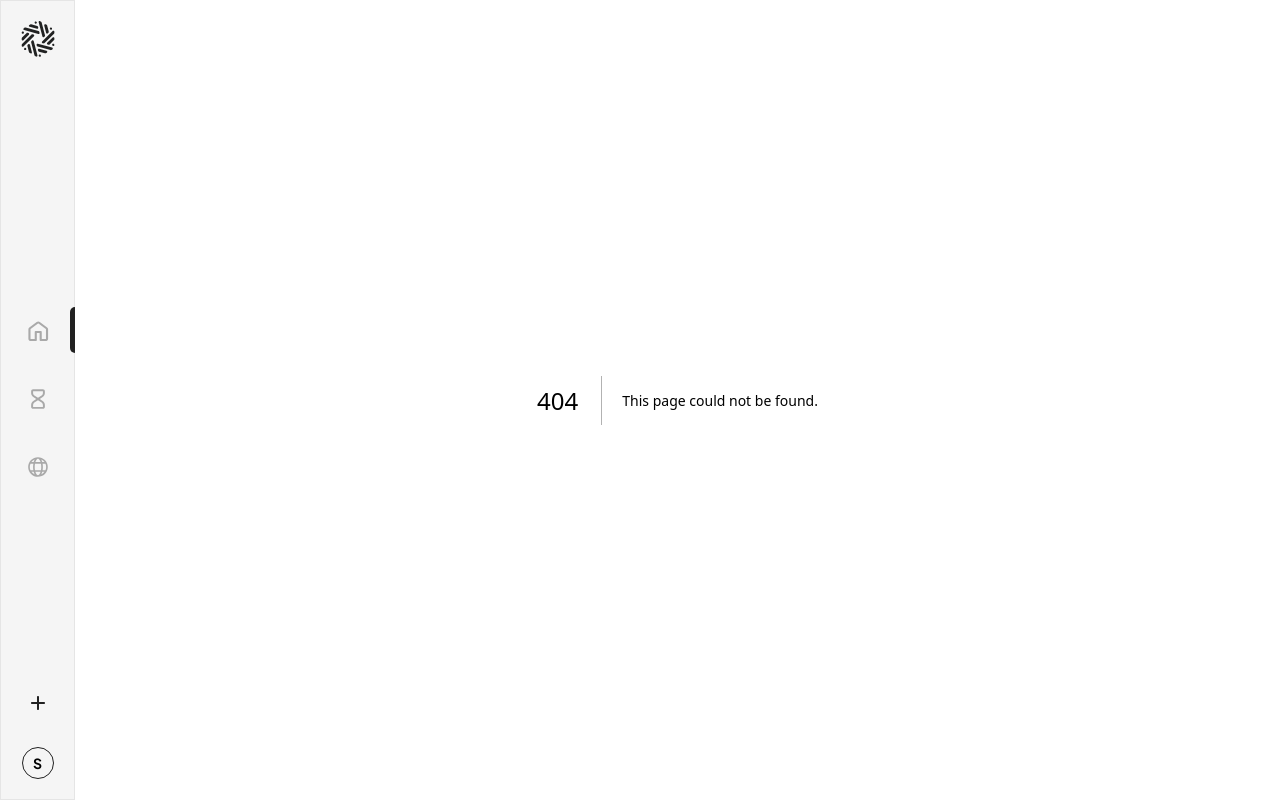
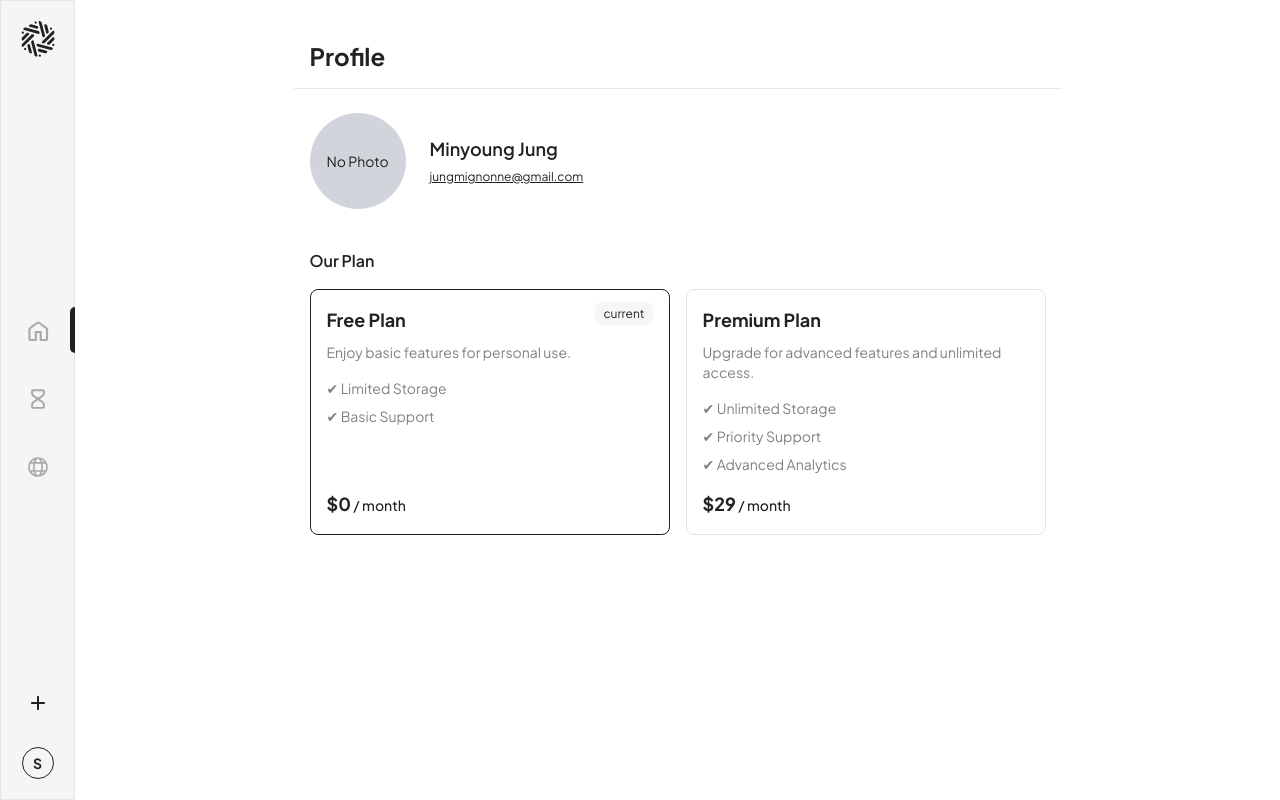
Before and after one commit to minniejung/sentient-front-minyoung, a Next.js app: page /profile in a window 1280 px wide. Before the commit this address had no page. Built offline with nearby package versions, Linux system fonts and the light colour scheme.

Commit message:
feat: add discover, profile page

```diff
--- /dev/null
+++ b/src/app/discover/page.tsx
@@ -0,0 +1,11 @@
+import { PageLayout } from '@/components/layouts/PageLayout'
+
+export const metadata = {
+	title: 'Discover',
+}
+
+const DiscoverPage = () => {
+	return <PageLayout>Discover page</PageLayout>
+}
+
+export default DiscoverPage
--- /dev/null
+++ b/src/app/profile/page.tsx
@@ -0,0 +1,89 @@
+import { PageLayout } from '@/components/layouts/PageLayout'
+import { cn } from '@/utils/helpers/cn'
+
+export const metadata = {
+	title: 'Profile',
+}
+
+const ProfilePage = () => {
+	return (
+		<PageLayout>
+			<div className='flex h-full w-full flex-col items-start gap-6 overflow-y-auto md:py-6'>
+				<div className='flex w-full flex-row gap-3 border-b p-4'>
+					<h1 className='text-2xl font-bold'>Profile</h1>
+				</div>
+
+				<div className='flex items-center space-x-6 px-4'>
+					<div className='flex h-24 w-24 items-center justify-center overflow-hidden rounded-full bg-gray-300'>
+						<span className='text-sm'>No Photo</span>
+					</div>
+
+					<div>
+						<h2 className='text-lg font-semibold'>Minyoung Jung</h2>
+
+						<a href='mailto:jungmignonne@gmail.com' className='text-xs text-secondary underline'>
+							jungmignonne@gmail.com
+						</a>
+					</div>
+				</div>
+
+				<div className='w-full px-4'>
+					<h2 className='my-4 font-semibold'>Our Plan</h2>
+
+					<div className='grid grid-cols-1 gap-4 md:grid-cols-2'>
+						<PlanCard
+							title='Free Plan'
+							description='Enjoy basic features for personal use.'
+							features={['Limited Storage', 'Basic Support']}
+							price={0}
+							selected
+						/>
+
+						<PlanCard
+							title='Premium Plan'
+							description='Upgrade for advanced features and unlimited access.'
+							features={['Unlimited Storage', 'Priority Support', 'Advanced Analytics']}
+							price={29}
+						/>
+					</div>
+				</div>
+			</div>
+		</PageLayout>
+	)
+}
+
+export default ProfilePage
+
+interface PlanCardProps {
+	title: string
+	description: string
+	features: string[]
+	price: number
+	selected?: boolean
+}
+
+const PlanCard = ({ title, description, features, price, selected = false }: PlanCardProps) => (
+	<div
+		className={cn(
+			'relative flex flex-col justify-between rounded-lg border p-4',
+			selected ? 'border-secondary' : 'border-stroke',
+		)}>
+		{selected && (
+			<div className='bg-gray-f6 border-gray-eb absolute right-4 top-3 w-fit rounded-lg px-2 py-1 text-xs'>current</div>
+		)}
+
+		<div>
+			<h3 className='text-lg font-bold'>{title}</h3>
+			<p className='text-gray-80 mt-2 text-sm'>{description}</p>
+			<ul className='text-gray-80 mt-4 space-y-2 text-sm'>
+				{features.map((feature, index) => (
+					<li key={index}>✔ {feature}</li>
+				))}
+			</ul>
+		</div>
+
+		<div className='mt-4 text-sm font-medium'>
+			<span className='text-lg font-bold'>${price}</span> / month
+		</div>
+	</div>
+)
```
